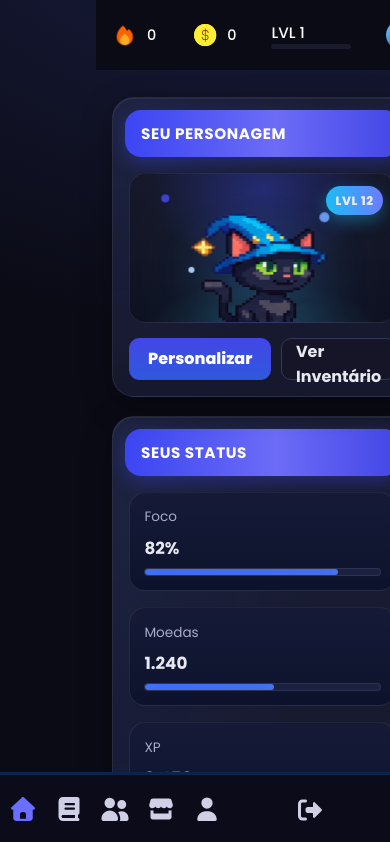
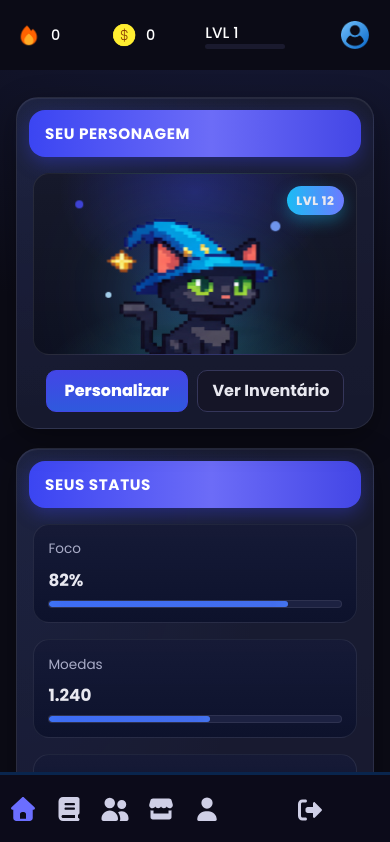
Before and after one commit to Luckas10/LevelLearn, a React (Vite) app in the folder Frontend/: page / in a window 390 px wide. Shown: the top 842 px of the page. Built offline with nearby package versions, Linux system fonts and the light colour scheme; no server answers; sample sign-in values are in the browser's storage.

Commit message:
Enhanced: sidebar space

```diff
--- a/Frontend/src/components/General/Sidebar.css
+++ b/Frontend/src/components/General/Sidebar.css
@@ -16,7 +16,7 @@
     z-index: 10000; /* garante que fique acima do conteúdo */
 }
 
-.page-full-content {
+section {
     padding-left: 15vw;
 }
 
@@ -109,7 +109,7 @@
 
 /* ======= RESPONSIVO 1 (≤850px) ======= */
 @media (max-width: 850px) {
-    .page-full-content {
+    section {
         padding-left: 6rem;
     }
 
@@ -146,9 +146,8 @@
 
 /* ======= RESPONSIVO 2 (≤530px) ======= */
 @media (max-width: 530px) {
-    body {
-        padding-left: 0;
-        padding-bottom: 4.5rem; /* evita que o conteúdo fique escondido atrás da barra */
+    section {
+        padding-left: 0 !important;
     }
 
     .sidebar {
--- a/Frontend/src/pages/BattleFlashCards.css
+++ b/Frontend/src/pages/BattleFlashCards.css
@@ -11,7 +11,7 @@
 .blf-section {
     display: flex;
     flex-direction: column;
-    width: 85%;
+    width: 100%;
     height: 100%;
 }
 
--- a/Frontend/src/pages/Friends.jsx
+++ b/Frontend/src/pages/Friends.jsx
@@ -80,7 +80,7 @@ export function Friends() {
 
 
     return (
-        <div className="friends-page page-full-content">
+        <div className="friends-page">
             <Sidebar />
             <section className="friends">
                 <Navbar />
--- a/Frontend/src/pages/Home.jsx
+++ b/Frontend/src/pages/Home.jsx
@@ -5,7 +5,7 @@ import "./Home.css";
 
 export function Home() {
     return (
-        <div className="home-page page-full-content">
+        <div className="home-page">
             <Sidebar />
 
             <section className="home-section">
--- a/Frontend/src/pages/Profile.jsx
+++ b/Frontend/src/pages/Profile.jsx
@@ -83,7 +83,7 @@ export function Profile() {
     return (
         <div className="profile-page">
             <Sidebar />
-            <section className="profile page-full-content">
+            <section className="profile">
                 <Navbar />
                 <div className="profile-container">
 
--- a/Frontend/src/pages/Store.jsx
+++ b/Frontend/src/pages/Store.jsx
@@ -108,7 +108,7 @@ export function Store() {
     return (
         <div className="store-page">
             <Sidebar />
-            <section className="store-section page-full-content">
+            <section className="store-section">
                 <Navbar />
 
                 <div className="store">
--- a/Frontend/src/pages/Study.jsx
+++ b/Frontend/src/pages/Study.jsx
@@ -7,7 +7,7 @@ export function Study() {
     return (
         <div className="study-page">
             <Sidebar />
-            <section className="content page-full-content">
+            <section className="content">
                 <Navbar />
                 <StudyHeader />
                 <StudyCardsContainer />
--- a/Frontend/src/pages/StudyFlashCards.jsx
+++ b/Frontend/src/pages/StudyFlashCards.jsx
@@ -7,7 +7,7 @@ export function StudyFlashCards() {
     return (
         <div className="studyFlashCards-page">
             <Sidebar />
-            <section className="studyFlashCards page-full-content">
+            <section className="studyFlashCards">
                 <Navbar />
                 <StudyTabs />
             </section>
--- a/Frontend/src/pages/StudyPomodore.jsx
+++ b/Frontend/src/pages/StudyPomodore.jsx
@@ -71,7 +71,7 @@ export function StudyPomodore() {
   return (
     <div className="studyPomodore-page">
       <Sidebar />
-      <section className="studyPomodore page-full-content">
+      <section className="studyPomodore">
 
         <Navbar />
         <div className="pomodoretimer-container">
```
